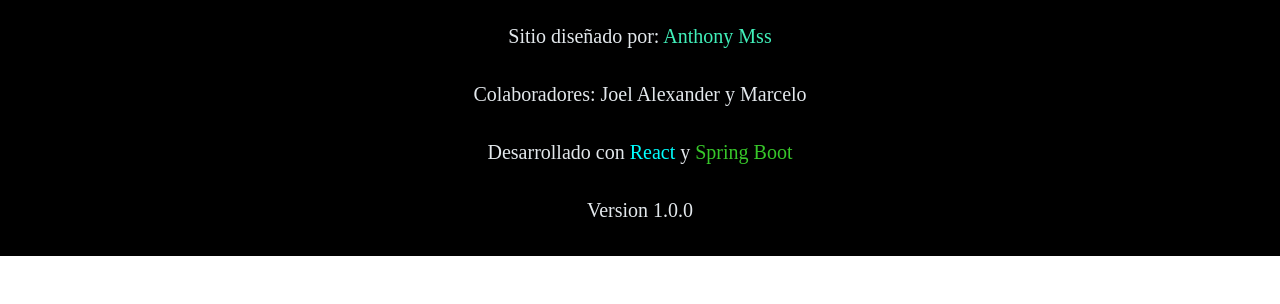
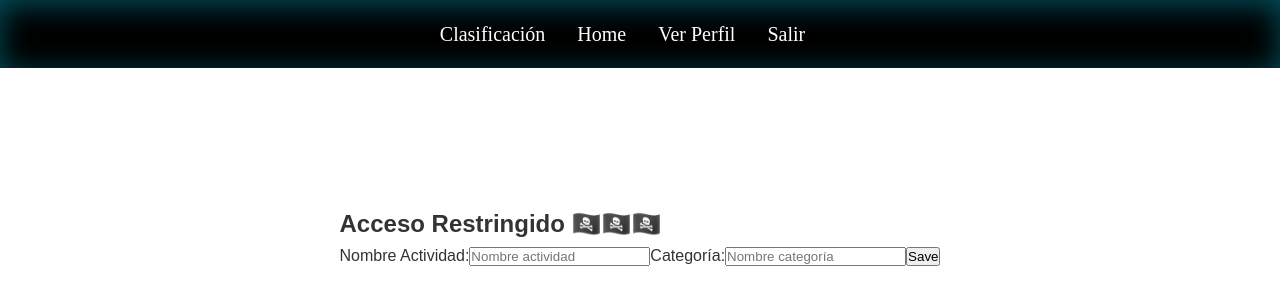
Before and after one commit to Anthonymss/Actividades_Spring_React, a React (Vite) app in the folder aplicacion-react/: page /confi in a window 1280 px wide. Shown: the top 304 px of the page. Built offline with nearby package versions, Linux system fonts and the light colour scheme; a web font is replaced by a local one.

Commit message:
configuration By Admin for web

```diff
--- a/aplicacion-react/index.html
+++ b/aplicacion-react/index.html
@@ -1,5 +1,5 @@
 <!doctype html>
-<html lang="en">
+<html lang="es">
   <head>
     <meta charset="UTF-8" />
     <link rel="icon" type="image/svg+xml" href="/vite.svg" />
@@ -10,25 +10,6 @@
   <body>
     <div id="root"></div>
     <script type="module" src="/src/main.jsx"></script>
+    <script src="src/keepAlive.js"></script>
   </body>
 </html>
-<script>
-  document.addEventListener('DOMContentLoaded', function() {
-      const keepAliveUrl = 'https://actividades-spring-react.onrender.com';
-
-      function keepSessionAlive() {
-        fetch(keepAliveUrl, { method: 'GET', credentials: 'include' })
-          .then(response => {
-            if (!response.ok) {
-              console.error('Failed to keep session alive');
-            }
-          })
-          .catch(error => {
-            console.error('Error keeping session alive:', error);
-          });
-      }
-
-      setInterval(keepSessionAlive, 300000);
-    });
-
-</script>
--- a/aplicacion-react/src/App.jsx
+++ b/aplicacion-react/src/App.jsx
@@ -7,6 +7,7 @@ import Login from './components/Login'
 import Clasi from './components/Clasi'
 import Perfil from './components/Perfil'
 import Footer from './components/Footer'
+import Confi from './components/Confi'
 function App() {
 
   return (
@@ -21,17 +22,10 @@ function App() {
               <Route exact path="/home" element={<Home/>}></Route>
               <Route exact path="/clasi" element={<Clasi/>}></Route>
               <Route exact path="/perfil" element={<Perfil/>}></Route>
-             {
-
-              /*<Route exact path="/clientes" element={<ListClientesComponent/>}></Route>
-              <Route exact path="/add-cliente" element={<AddClienteComponent/>}></Route>
-              <Route exact path="/edit-cliente/:id" element={<AddClienteComponent/>}></Route>
-             */}
-
-
+              <Route exact path='/confi' element={<Confi/>}></Route>
             </Routes>
           </div>
-          <Footer/>
+
         </BrowserRouter>
 
 
@@ -41,3 +35,7 @@ function App() {
 }
 
 export default App
+  /*<Route exact path="/clientes" element={<ListClientesComponent/>}></Route>
+  <Route exact path="/add-cliente" element={<AddClienteComponent/>}></Route>
+  <Route exact path="/edit-cliente/:id" element={<AddClienteComponent/>}></Route>
+ */
--- /dev/null
+++ b/aplicacion-react/src/components/Confi.jsx
@@ -0,0 +1,56 @@
+import React, { useState } from 'react';
+import ActividadesService from '../service/ActividadesService';
+
+const Confi = () => {
+    const username = sessionStorage.getItem('username');
+    const [nameActiviconfi, setNameActiviconfi] = useState("");
+    const [nameCateconfi, setNameCateconfi] = useState("");
+
+    const saveActividad = (e) => {
+        e.preventDefault();
+        if (nameActiviconfi !== "" && nameCateconfi !== "") {
+            const objetoActividad = {
+                nombre: nameActiviconfi,
+                categoria: nameCateconfi,
+            };
+            ActividadesService.guardarActividad(objetoActividad)
+                .then((response) => {
+                    console.log(response.data);
+                    alert("Actividad guardada con éxito");
+                })
+                .catch((error) => {
+                    console.log(error);
+                });
+        }
+    };
+
+    return (
+        <div className='Confi'>
+            <br/><br/><br/><br/><br/><br/><br/><br/>
+            {username === "gian_anthony" ? <h1>Bienvenido</h1> : <h2>Acceso Restringido 🏴‍☠️🏴‍☠️🏴‍☠️</h2>}
+            <form onSubmit={saveActividad}>
+                <label>
+                    Nombre Actividad:
+                    <input
+                        type="text"
+                        placeholder="Nombre actividad"
+                        value={nameActiviconfi}
+                        onChange={(e) => setNameActiviconfi(e.target.value)}
+                    />
+                </label>
+                <label>
+                    Categoría:
+                    <input
+                        type="text"
+                        placeholder="Nombre categoría"
+                        value={nameCateconfi}
+                        onChange={(e) => setNameCateconfi(e.target.value)}
+                    />
+                </label>
+                <button type="submit">Save</button>
+            </form>
+        </div>
+    );
+};
+
+export default Confi;
--- a/aplicacion-react/src/components/Home.jsx
+++ b/aplicacion-react/src/components/Home.jsx
@@ -39,7 +39,7 @@ const Home = () => {
     const footerElement = document.querySelector('footer');
     if (footerElement) {
       if (lista.length<6) {
-        footerElement.style.marginTop = '17vh';
+        footerElement.style.marginTop = '25vh';
       } else {
         footerElement.style.marginTop = '0';
       }
--- a/aplicacion-react/src/components/Login.jsx
+++ b/aplicacion-react/src/components/Login.jsx
@@ -45,7 +45,6 @@ const Login = () => {
         sessionStorage.setItem("apellido",response.data.apellido);
         sessionStorage.setItem("puntos",response.data.puntos);
         sessionStorage.setItem("image",response.data.image);
-        alert(sessionStorage.getItem("nombre"));
         navigate('/home');
       })
       .catch((error) => {
@@ -61,7 +60,6 @@ const Login = () => {
           <div className="social-icons">
             <a href="#" className="icon"><img className='social-icons-img' src="https://www.wallpaperflare.com/static/388/690/548/rabbit-ears-charming-little-wallpaper.jpg" alt="1" /></a>
             <a href="#" className="icon"><img className='social-icons-img' src="https://www.wallpaperflare.com/static/388/690/548/rabbit-ears-charming-little-wallpaper.jpg" alt="1" /></a>
-            <a href="#" className="icon"><img className='social-icons-img' src="https://www.tiendanimal.es/articulos/wp-content/uploads/2018/01/Fibra-en-la-alimentaci%C3%B3n-de-los-conejos.jpg" alt="1" /></a>
           </div>
           <span>Usa tu username y contraseña</span>
           <input
--- /dev/null
+++ b/aplicacion-react/src/keepAlive.js
@@ -0,0 +1,15 @@
+document.addEventListener('DOMContentLoaded', function() {
+    const keepAliveUrl = 'https://actividades-spring-react.onrender.com';
+    function keepSessionAlive() {
+      fetch(keepAliveUrl, { method: 'GET', credentials: 'include' })
+        .then(response => {
+          if (!response.ok) {
+            console.error('Failed to keep session alive');
+          }
+        })
+        .catch(error => {
+          console.error('Error keeping session alive:', error);
+        });
+    }
+    setInterval(keepSessionAlive, 300000);
+  });
--- a/aplicacion-react/src/service/ActividadesService.jsx
+++ b/aplicacion-react/src/service/ActividadesService.jsx
@@ -7,6 +7,10 @@ class ActividadesService{
     generarActividad(id){
         return axios.get(`${URL}/generar/${id}`);
     }
+
+    guardarActividad(actividad){
+        return axios.post(URL,actividad);
+    }
     //http://localhost:8080/api/v1/actividades/generar/1
 
 }
```
Also changed, not shown: 2 other files (tests, documents, lock files or other folders).
